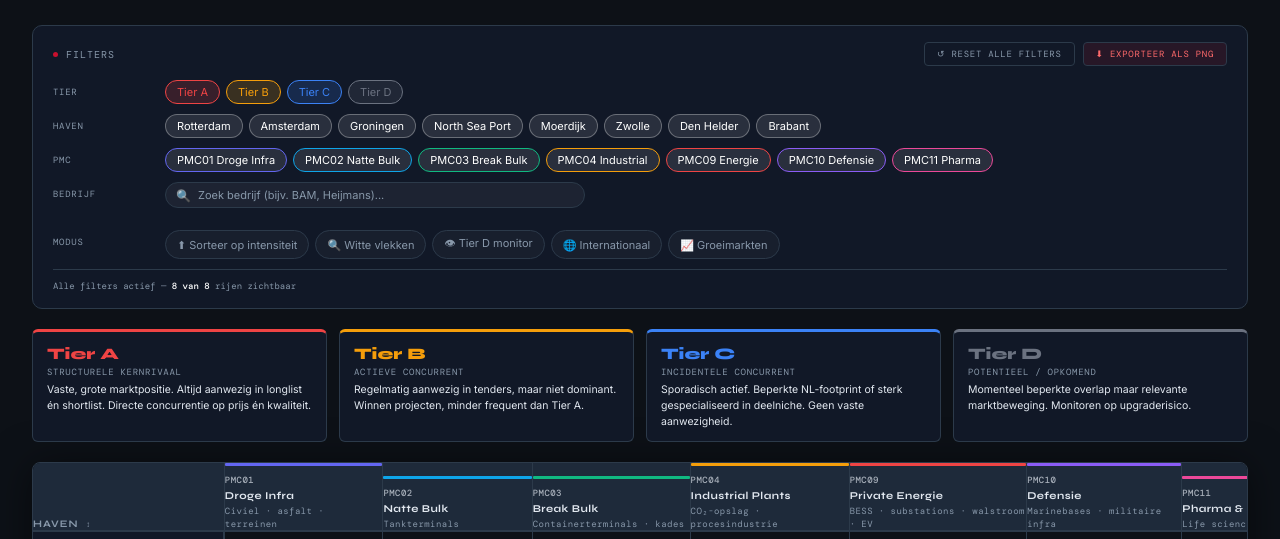
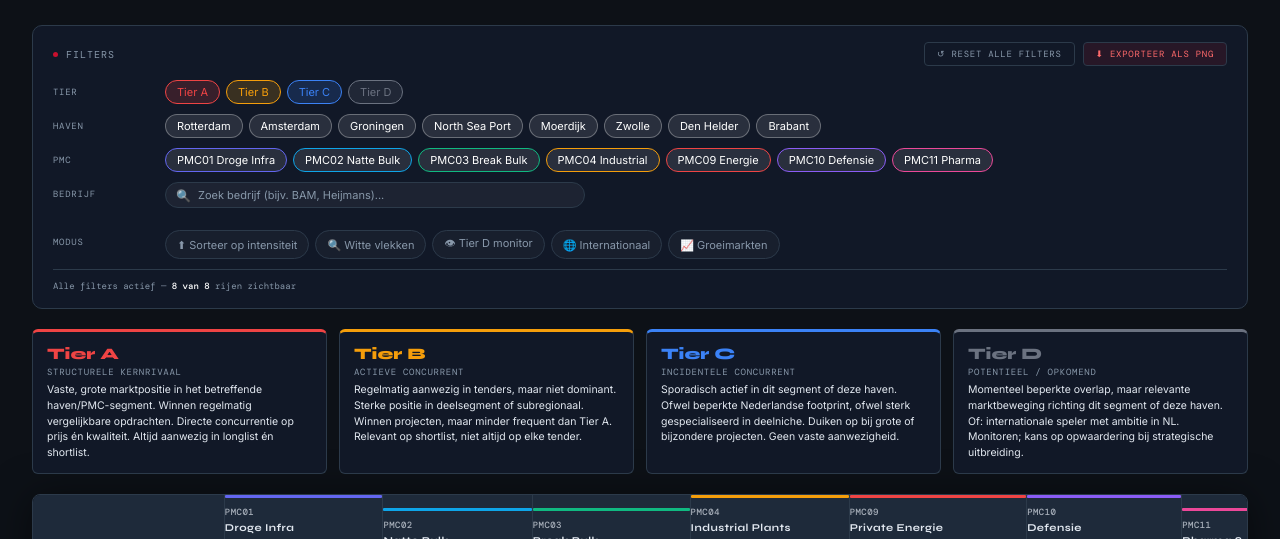
Before and after one commit to Tammes99/Tammes-SportSchema, a plain HTML site: page index.html in a window 1280 px wide. Shown: the part 184-723 px from the top of the page. Drawn offline with nearby package versions, Linux system fonts and the light colour scheme.

Commit message:
Revise competitor tier descriptions in legend
Updated descriptions for competitor tiers in the legend.

```diff
--- a/index.html
+++ b/index.html
@@ -309,10 +309,10 @@ td.white-spot{background:rgba(16,185,129,.06)!important;outline:1px solid rgba(1
 
 <!-- TIER LEGEND -->
 <div class="legend">
-  <div class="legend-card la"><div class="legend-tier">Tier A</div><div class="legend-label">Structurele kernrivaal</div><div class="legend-desc">Vaste, grote marktpositie. Altijd aanwezig in longlist én shortlist. Directe concurrentie op prijs én kwaliteit.</div></div>
-  <div class="legend-card lb"><div class="legend-tier">Tier B</div><div class="legend-label">Actieve concurrent</div><div class="legend-desc">Regelmatig aanwezig in tenders, maar niet dominant. Winnen projecten, minder frequent dan Tier A.</div></div>
-  <div class="legend-card lc"><div class="legend-tier">Tier C</div><div class="legend-label">Incidentele concurrent</div><div class="legend-desc">Sporadisch actief. Beperkte NL-footprint of sterk gespecialiseerd in deelniche. Geen vaste aanwezigheid.</div></div>
-  <div class="legend-card ld"><div class="legend-tier">Tier D</div><div class="legend-label">Potentieel / opkomend</div><div class="legend-desc">Momenteel beperkte overlap maar relevante marktbeweging. Monitoren op upgraderisico.</div></div>
+  <div class="legend-card la"><div class="legend-tier">Tier A</div><div class="legend-label">Structurele kernrivaal</div><div class="legend-desc">Vaste, grote marktpositie in het betreffende haven/PMC-segment. Winnen regelmatig vergelijkbare opdrachten. Directe concurrentie op prijs én kwaliteit. Altijd aanwezig in longlist én shortlist.</div></div>
+  <div class="legend-card lb"><div class="legend-tier">Tier B</div><div class="legend-label">Actieve concurrent</div><div class="legend-desc">Regelmatig aanwezig in tenders, maar niet dominant. Sterke positie in deelsegment of subregionaal. Winnen projecten, maar minder frequent dan Tier A. Relevant op shortlist, niet altijd op elke tender.</div></div>
+  <div class="legend-card lc"><div class="legend-tier">Tier C</div><div class="legend-label">Incidentele concurrent</div><div class="legend-desc">Sporadisch actief in dit segment of deze haven. Ofwel beperkte Nederlandse footprint, ofwel sterk gespecialiseerd in deelniche. Duiken op bij grote of bijzondere projecten. Geen vaste aanwezigheid.</div></div>
+  <div class="legend-card ld"><div class="legend-tier">Tier D</div><div class="legend-label">Potentieel / opkomend</div><div class="legend-desc">Momenteel beperkte overlap, maar relevante marktbeweging richting dit segment of deze haven. Of: internationale speler met ambitie in NL. Monitoren; kans op opwaardering bij strategische uitbreiding.</div></div>
 </div>
 
 <!-- TABLE -->
```
